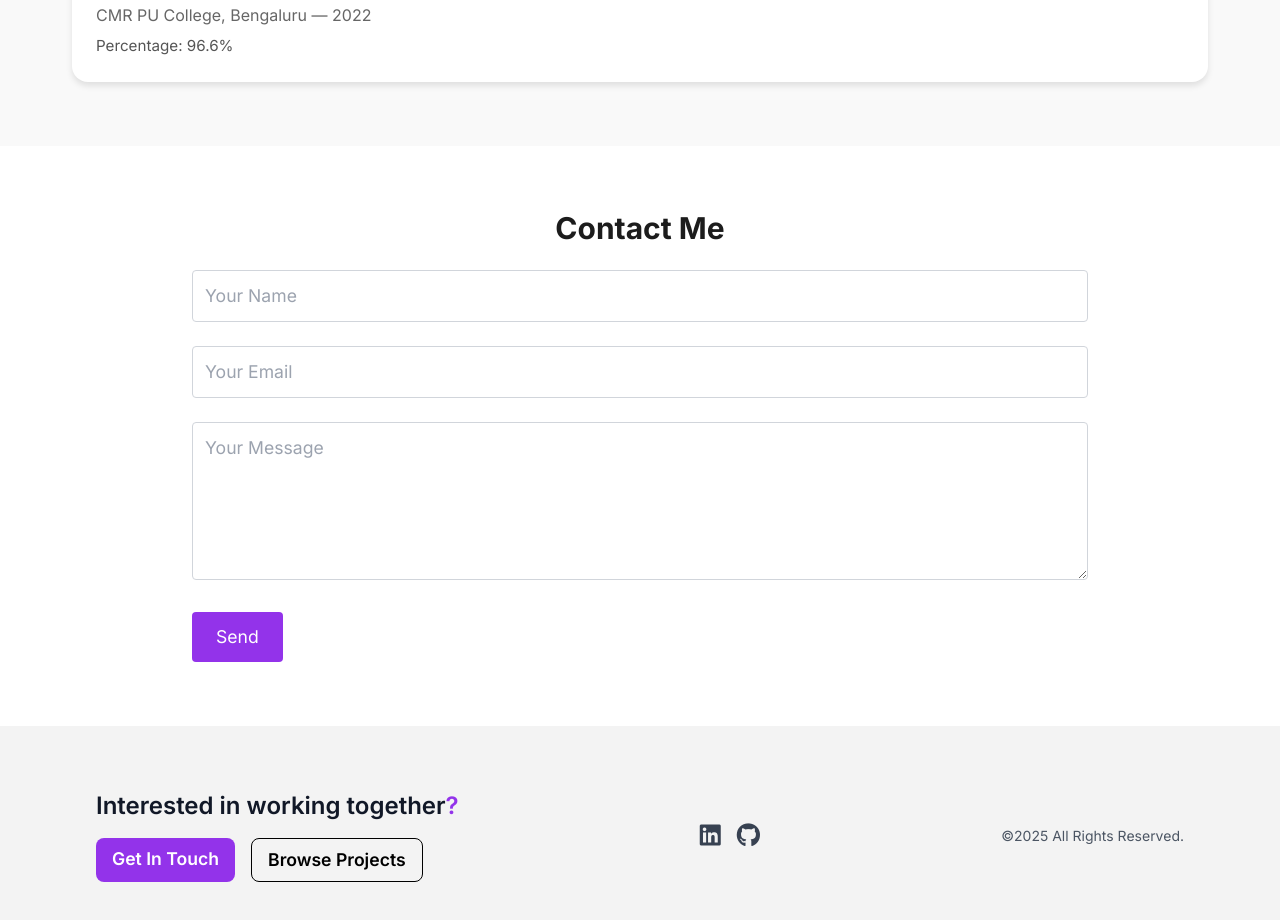
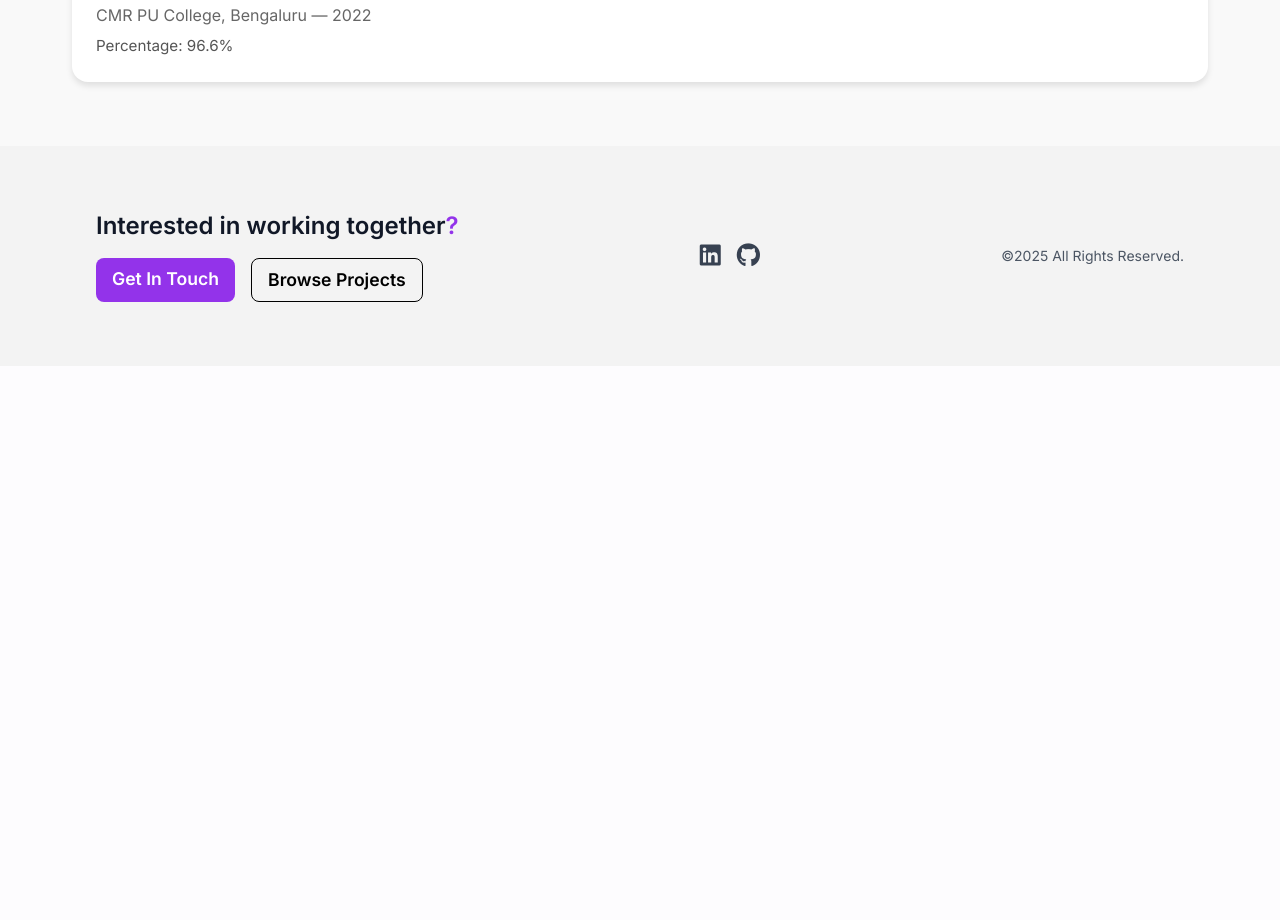
Before and after one commit to Krithi-b-rai/Portfolio, a plain HTML site: page index.html in a window 1280 px wide. Shown: the part 2308-3228 px from the top of the page. After the commit the page ends 2674 px from the top, so only its background shows below. Drawn offline with nearby package versions, Linux system fonts and the light colour scheme.

Commit message:
removing contact me section

```diff
--- a/index.html
+++ b/index.html
@@ -240,19 +240,7 @@
     </div>
   </section>
 
-  <!-- Contact Section -->
-<section id="contact" class="bg-white py-16 px-6 lg:px-24">
-  <div class="max-w-4xl mx-auto">
-    <h2 class="text-3xl font-bold mb-6 text-center">Contact Me</h2>
-    <form id="contact-form" class="space-y-6">
-      <input type="text" name="name" placeholder="Your Name" required class="w-full p-3 border border-gray-300 rounded" />
-      <input type="email" name="email" placeholder="Your Email" required class="w-full p-3 border border-gray-300 rounded" />
-      <textarea name="message" rows="5" placeholder="Your Message" required class="w-full p-3 border border-gray-300 rounded"></textarea>
-      <button type="submit" class="bg-purple-600 text-white px-6 py-3 rounded hover:bg-purple-700">Send</button>
-    </form>
-    <p id="response-msg" class="text-green-600 mt-4 hidden">Message sent successfully!</p>
-  </div>
-</section>
+
 
 
 
```
